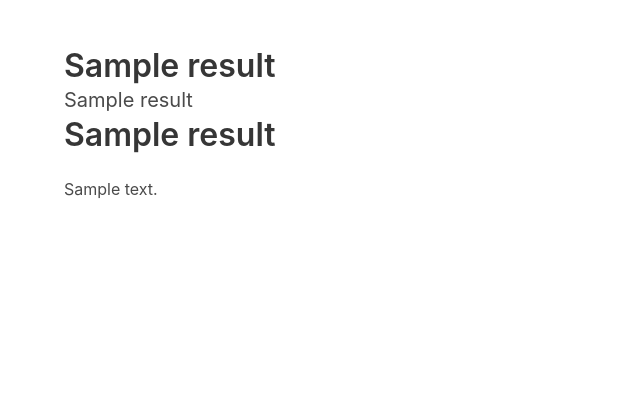
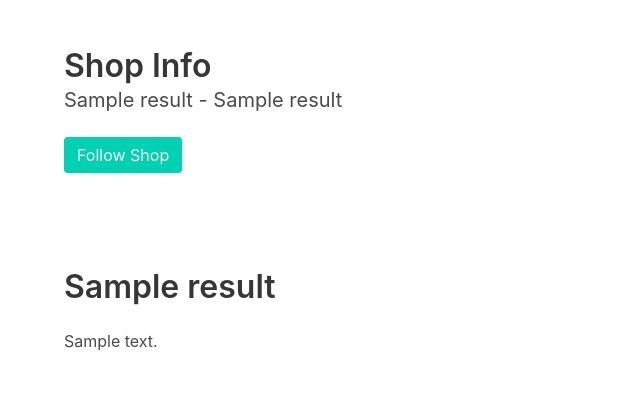
Before and after one commit to kavanista/Cactiapp, a Flask app: page /detail/1 in a window 1280 px wide. Shown: the top 400 px of the page, without its empty margins (0-640 px from the left). Run offline with Flask 2, Linux system fonts and the light colour scheme; a database or web service that is not in the repository returns one stand-in record (values such as "Sample title"); data that the repository does not hold is empty.

Commit message:
Push basic save shop button and view

```diff
--- a/app.py
+++ b/app.py
@@ -27,6 +27,12 @@ def item(item_id):
     shop = client.shop(item['user_id'])
     return render_template('detail.html', item=item, shop=shop)
 
+@app.route("/save-shop/<shop_id>")
+def save_shop(shop_id):
+    client = EtsyClient()
+    shop = client.shop(shop_id)
+    # Do Something to save the shop
+    return 'OK'
 
 if __name__ == "__main__":
     app.run()
--- a/templates/detail.html
+++ b/templates/detail.html
@@ -6,8 +6,14 @@
   <body>
     <div class="section">
       <div class="container">
-        <h1 class="title">{{ shop.shop_name }}</h1>
-        <h2 class="subtitle">{{ shop.title }}</h2>
+        <h1 class="title">Shop Info</h1>
+        <h2 class="subtitle">{{ shop.shop_name }} - {{ shop.title }}</h2>
+        <a href="{{ url_for('save_shop', shop_id=shop.shop_id) }}"
+           class="button is-primary">Follow Shop</a>
+      </div>
+    </div>
+    <div class="section">
+      <div class="container">
         <h1 class="title">{{ item.title }}</h1>
         <p>{{ item.description }}</p>
       </div>
```
Also changed, not shown: templates/search_results.html (line endings or trailing spaces).
